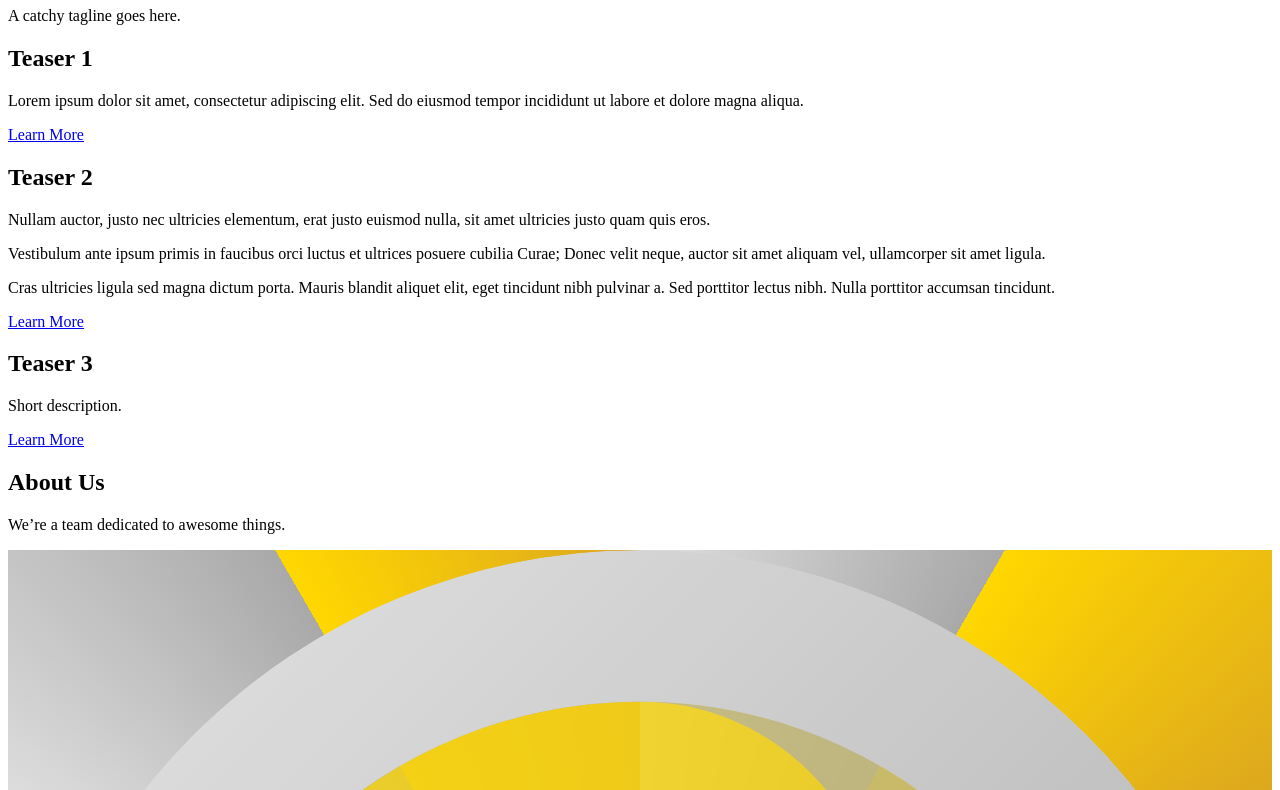
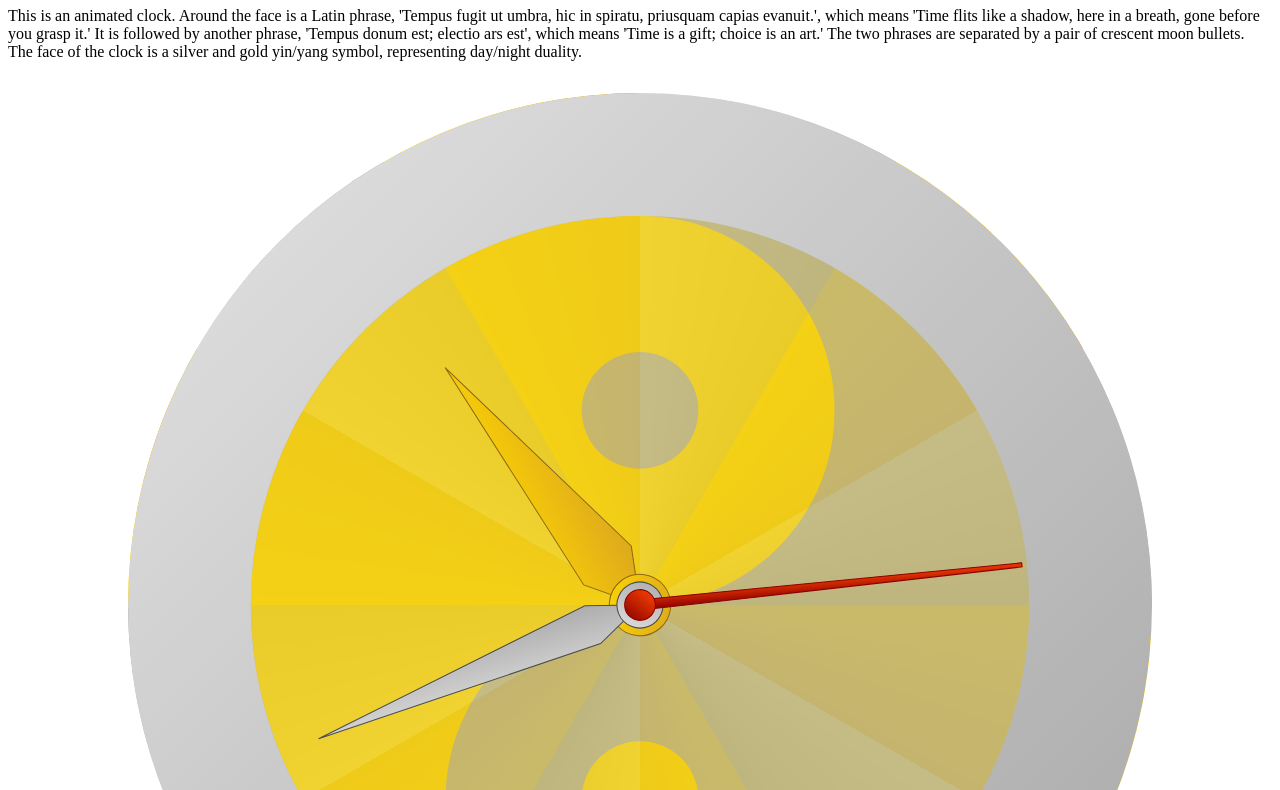
Before and after one commit to terrelcodes/tempus-fugit, a plain HTML site: page index.html in a window 1280 px wide. Shown: the part 73-863 px from the top of the page. Drawn offline with Linux system fonts and the light colour scheme.

Commit message:
clean up presentation

```diff
--- a/index.html
+++ b/index.html
@@ -1,65 +1,28 @@
 <!DOCTYPE html>
 <html lang="en">
-
 <head>
     <meta charset="UTF-8">
     <meta name="viewport" content="width=device-width, initial-scale=1.0">
-    <title>My Website</title>
-    <link rel="stylesheet" href="styles.css">
+    <title>An Animated Clock</title>
+    <style>
+        #clock {
+            width: 80vw;
+            border-radius: 50%;
+            display: block;
+            margin: 2em auto;
+        }
+    </style>
 </head>
-
 <body>
-    <header class="hero">
-        <h1>Welcome to My Site</h1>
-        <p>A catchy tagline goes here.</p>
-    </header>
-
-    <main>
-        <section class="teasers">
-            <article class="teaser vwm">
-                <h2>Teaser 1</h2>
-                <p>Lorem ipsum dolor sit amet, consectetur adipiscing elit. Sed do eiusmod tempor incididunt ut labore et dolore magna aliqua.</p>
-                <a href="content1.html">Learn More</a>
-            </article>
-            <article class="teaser">
-                <h2>Teaser 2</h2>
-                <p>Nullam auctor, justo nec ultricies elementum, erat justo euismod nulla, sit amet ultricies justo quam quis eros.</p>
-                                <p>Vestibulum ante ipsum primis in faucibus orci luctus et ultrices posuere cubilia Curae; Donec velit neque, auctor sit amet aliquam vel, ullamcorper sit amet ligula.</p>
-                                <p>Cras ultricies ligula sed magna dictum porta. Mauris blandit aliquet elit, eget tincidunt nibh pulvinar a. Sed porttitor lectus nibh. Nulla porttitor accumsan tincidunt.
-                                </p>
-                <a href="content2.html">Learn More</a>
-            </article>
-            <article class="teaser">
-                <h2>Teaser 3</h2>
-                <p>Short description.</p>
-                <a href="#">Learn More</a>
-            </article>
-        </section>
-
-        <section class="about">
-            <h2>About Us</h2>
-            <p>We’re a team dedicated to awesome things.</p>
-            <object type="image/svg+xml" data="tempusfugit.svg" id="clock"></object>
-            <not-an-img not-id="clock" src="clock-hands.svg" alt="An animated clock.
-             Around the face is a Latin phrase, 'Tempus fugit ut umbra, hic in spiratu, priusquam capias evanuit.',
-             which means 'Time flits like a shadow, here in a breath, gone before you grasp it.'
-             It is followed by another phrase, 'Tempus donum est; electio ars est',
-             which means 'Time is a gift; choice is an art.'
-             The two phrases are separated by a pair of crescent moon bullets.">
-        </section>
+    <h1>A Clock</h1><p id="clock-desc">This is an animated clock.
+        Around the face is a Latin phrase,
+            <span lang="la">'Tempus fugit ut umbra, hic in spiratu, priusquam capias evanuit.'</span>,
+            which means 'Time flits like a shadow, here in a breath, gone before you grasp it.'
+            It is followed by another phrase, <span lang="la">'Tempus donum est; electio ars est'</span>,
+            which means 'Time is a gift; choice is an art.'
+            The two phrases are separated by a pair of crescent moon bullets.
+        The face of the clock is a silver and gold yin/yang symbol, representing day/night duality.</p>
+        <object id="clock" type="image/svg+xml" data="tempusfugit.svg" role="image" aria-describedby="#clock-desc"></object>
     </main>
-
-    <footer>
-        <p>&copy; 2025 My Website. All rights reserved.</p>
-        <nav>
-            <a href="#">Privacy</a> | <a href="#">Terms</a>
-        </nav>
-    </footer>
-    <script>
-        if ('serviceWorker' in navigator) {
-            navigator.serviceWorker.register('/service-worker.js');
-        }
-    </script>
 </body>
-
 </html>
```
